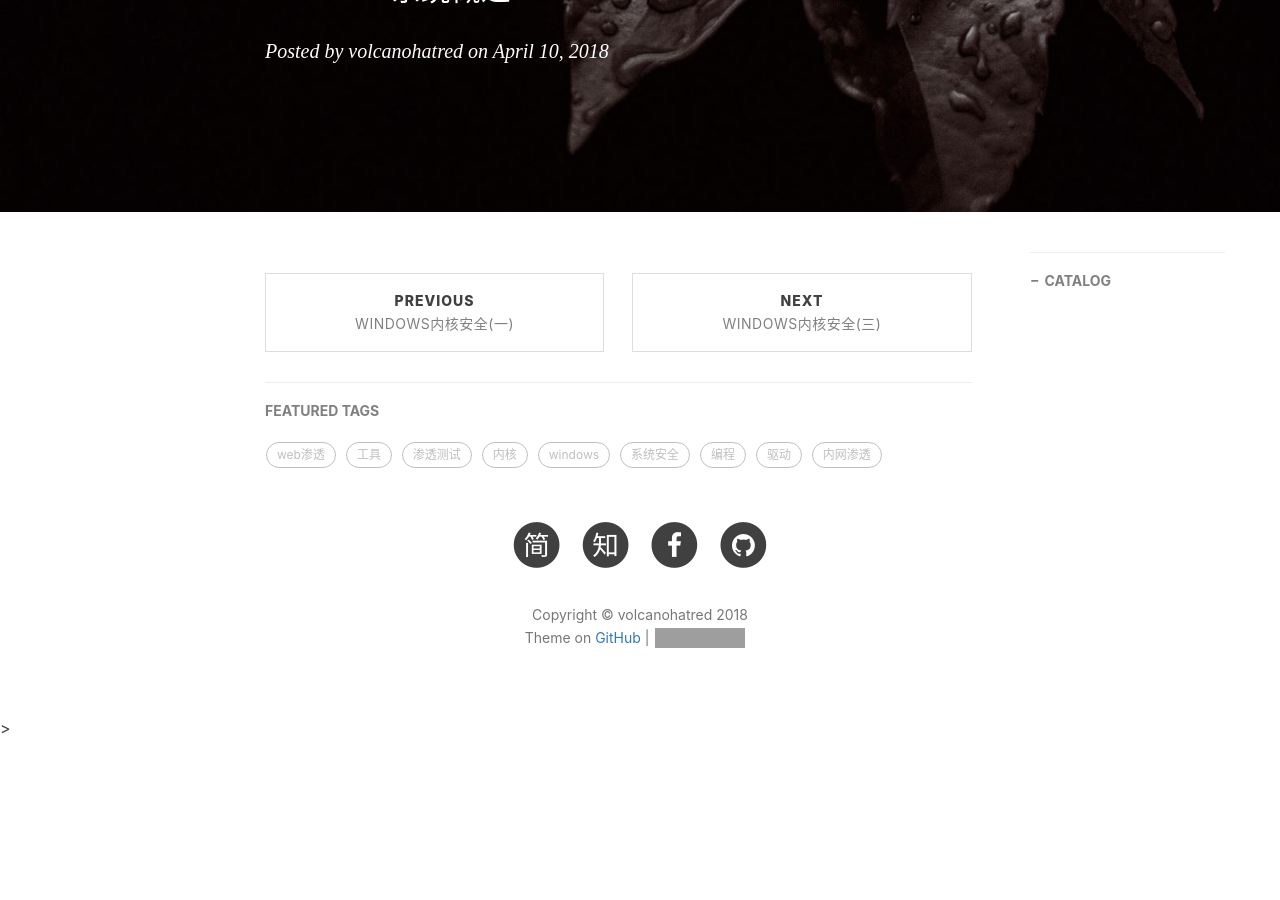
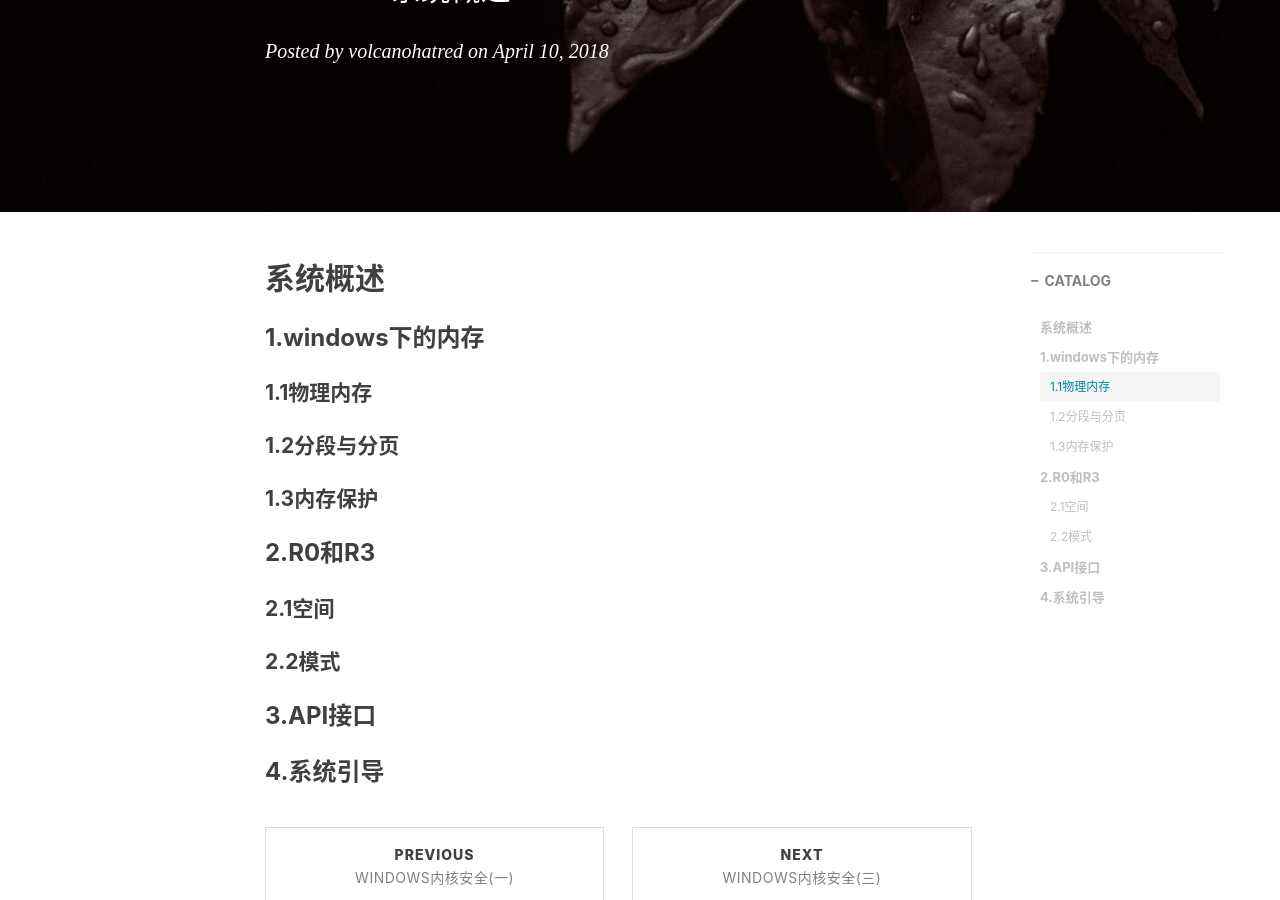
Before and after one commit to volcanohatred/volcanohatred.github.io, a Jekyll site: the page built from _posts/2018-04-10-windows内核安全2.md, in a window 1280 px wide and 900 px high, scrolled down 311 px. Built offline with Jekyll 4.4.1, drawn with Linux system fonts in a browser that asks for light colours; nearby versions of some CDN libraries; comment, search, counter and statistics services are not loaded; before the commit the page ends 1053 px from its top, so only the background shows below that; grey boxes are pictures that could not be loaded.

Commit message:
Update 2018-04-10-windows内核安全2.md

```diff
--- a/_posts/2018-04-10-windows内核安全2.md
+++ b/_posts/2018-04-10-windows内核安全2.md
@@ -12,3 +12,13 @@ tags:
     - 系统安全
     - 编程
 ---
+## 系统概述
+### 1.windows下的内存
+#### 1.1物理内存
+#### 1.2分段与分页
+#### 1.3内存保护
+### 2.R0和R3
+#### 2.1空间
+#### 2.2模式
+### 3.API接口
+### 4.系统引导
```
